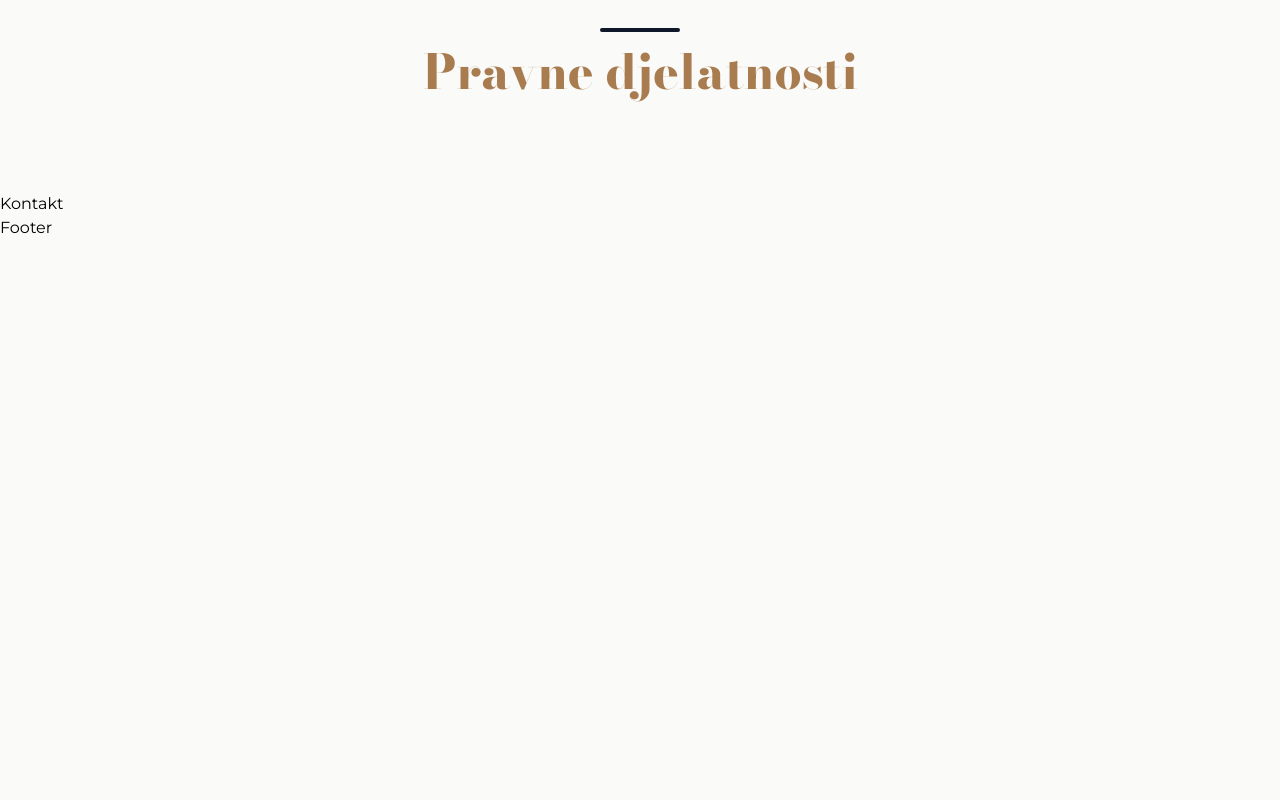
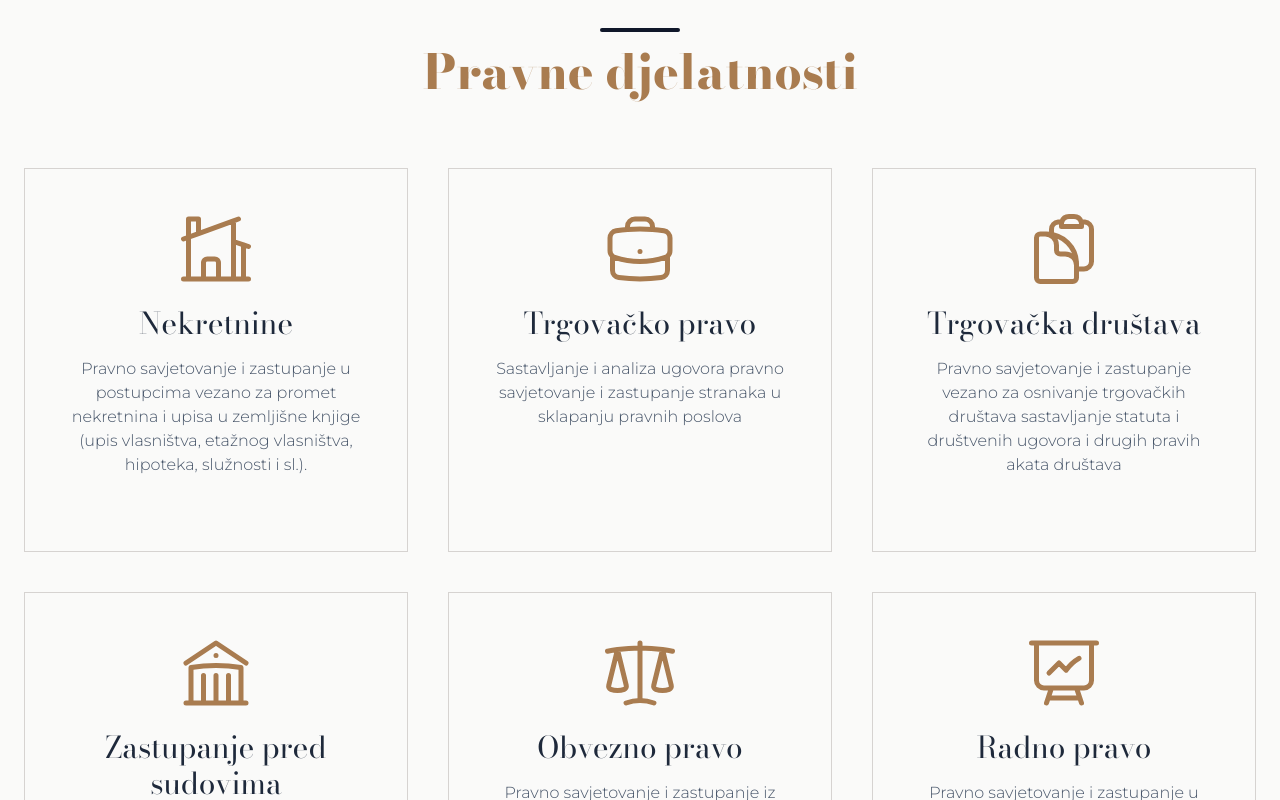
Before and after one commit to MilicTG/bakovic_law, a Next.js app: page / in a window 1280 px wide. Shown: the part 2280-3080 px from the top of the page. Before the commit the page ends 2520 px from the top, so only its background shows below. Built offline with nearby package versions, Linux system fonts and the light colour scheme.

Commit message:
Practice section

```diff
--- /dev/null
+++ b/components/cards/PracticeCard.tsx
@@ -0,0 +1,20 @@
+import React from "react";
+
+interface PracticeCardProps {
+    icon: React.ReactNode,
+    title: string,
+    description: string
+}
+
+
+function PracticeCard(props: PracticeCardProps) {
+    return (
+        <div className="aspect-square w-full h-full xl:w-96 xl:h-96 flex flex-col border border-stone-300 justify-center xl:justify-start items-center p-10">
+            {props.icon}
+            <h6 className="text-3xl text-slate-800 font-light text-center py-4 font-serif">{props.title}</h6>
+            <p className="text-base text-slate-600 text-center font-light">{props.description}</p>
+        </div>
+    )
+}
+
+export default PracticeCard
--- a/components/index.ts
+++ b/components/index.ts
@@ -5,6 +5,7 @@ import Footer from "@/components/footer/Footer";
 import PrimaryButton from "@/components/buttons/PrimaryButton";
 
 import ExperienceCard from "@/components/cards/ExperienceCard";
+import PracticeCard from "@/components/cards/PracticeCard";
 
 import AsideTitle from "@/components/titles/AsideTitle";
 import SectionTitle from "@/components/titles/SectionTitle";
@@ -29,6 +30,7 @@ export {
     PrimaryButton,
 
     ExperienceCard,
+    PracticeCard,
 
     AsideTitle,
     SectionTitle,
--- a/components/sections/PracticesSection.tsx
+++ b/components/sections/PracticesSection.tsx
@@ -1,10 +1,43 @@
-import {SectionTitle} from "@/components";
+import {PracticeCard, SectionTitle} from "@/components";
+import {HomeModernIcon, BriefcaseIcon, ClipboardDocumentIcon, BuildingLibraryIcon, PresentationChartLineIcon, ScaleIcon} from "@heroicons/react/24/outline";
 
-function PracticesSection(){
+function PracticesSection() {
     return (
         <section className="w-full py-24">
             <div className="container mx-auto px-4 flex flex-col items-center">
                 <SectionTitle title="Pravne djelatnosti"/>
+                <div className="py-8 mt-10 grid grid-cols-1 md:grid-cols-2 xl:grid-cols-3 gap-10 items-center">
+                    <PracticeCard
+                        icon={<HomeModernIcon className="w-20 text-primary-color"/>}
+                        title="Nekretnine"
+                        description="Pravno savjetovanje i zastupanje u postupcima vezano za promet nekretnina i upisa u zemljišne knjige (upis vlasništva, etažnog vlasništva, hipoteka, služnosti i sl.)."
+                    />
+                    <PracticeCard
+                        icon={<BriefcaseIcon className="w-20 text-primary-color"/>}
+                        title="Trgovačko pravo"
+                        description="Sastavljanje i analiza ugovora pravno savjetovanje i zastupanje stranaka u sklapanju pravnih poslova"
+                    />
+                    <PracticeCard
+                        icon={<ClipboardDocumentIcon className="w-20 text-primary-color"/>}
+                        title="Trgovačka društava"
+                        description="Pravno savjetovanje i zastupanje vezano za osnivanje trgovačkih društava sastavljanje statuta i društvenih ugovora i drugih pravih akata društava"
+                    />
+                    <PracticeCard
+                        icon={<BuildingLibraryIcon className="w-20 text-primary-color"/>}
+                        title="Zastupanje pred sudovima"
+                        description="Pravno savjetovanje i zastupanje u parničnim i ovršnim postupcima, postupcima osiguranja te zastupanje u upravnim postupcima."
+                    />
+                    <PracticeCard
+                        icon={<ScaleIcon className="w-20 text-primary-color"/>}
+                        title="Obvezno pravo"
+                        description="Pravno savjetovanje i zastupanje iz područja obveznog prava; pravno savjetovanje prilikom pregovora oko sklapanja ugovora"
+                    />
+                    <PracticeCard
+                        icon={<PresentationChartLineIcon className="w-20 text-primary-color"/>}
+                        title="Radno pravo"
+                        description="Pravno  savjetovanje i zastupanje u slučaju otkaza ugovora o radu kao i drugim slučajevima prestanka radnog odnosa."
+                    />
+                </div>
             </div>
         </section>
     )
```
